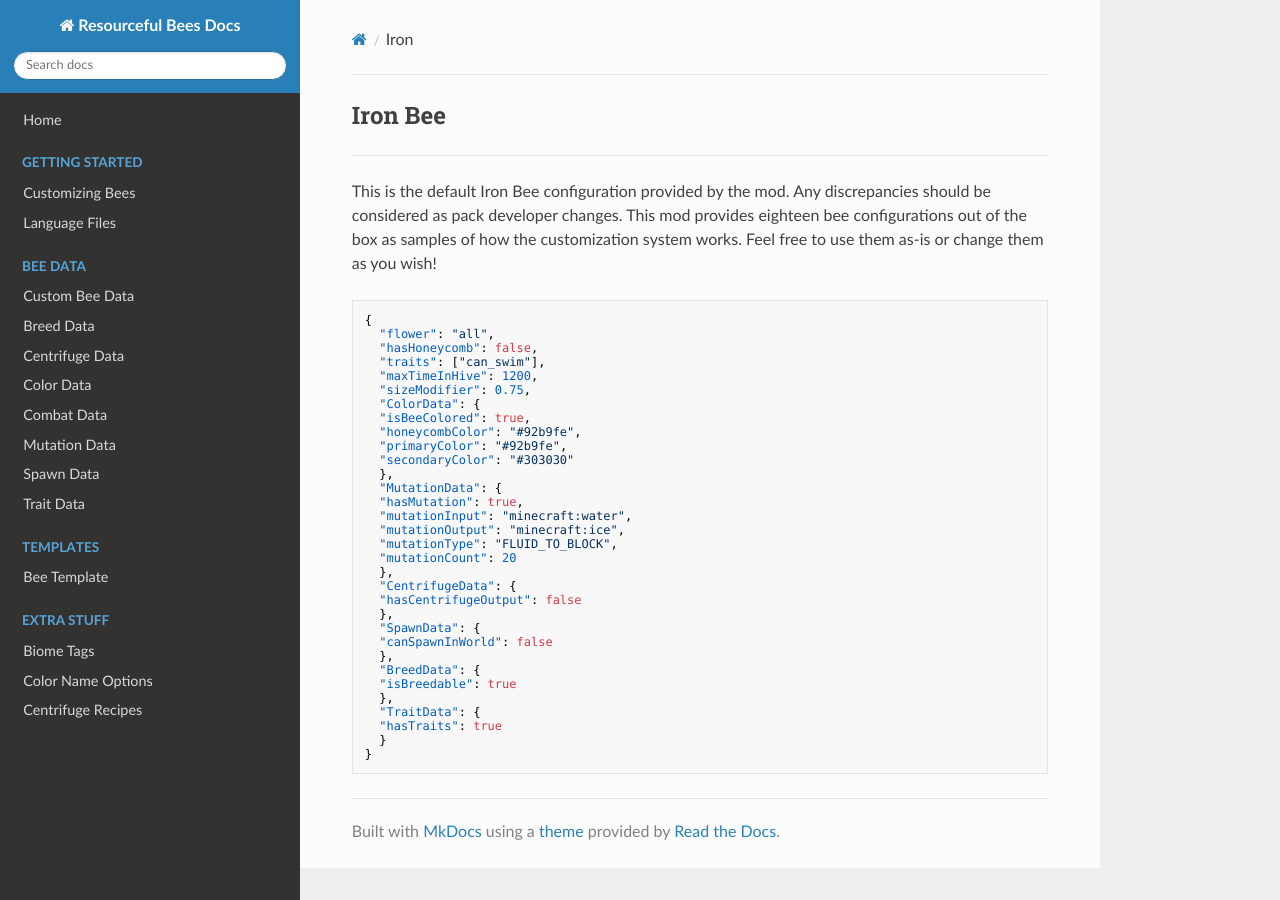
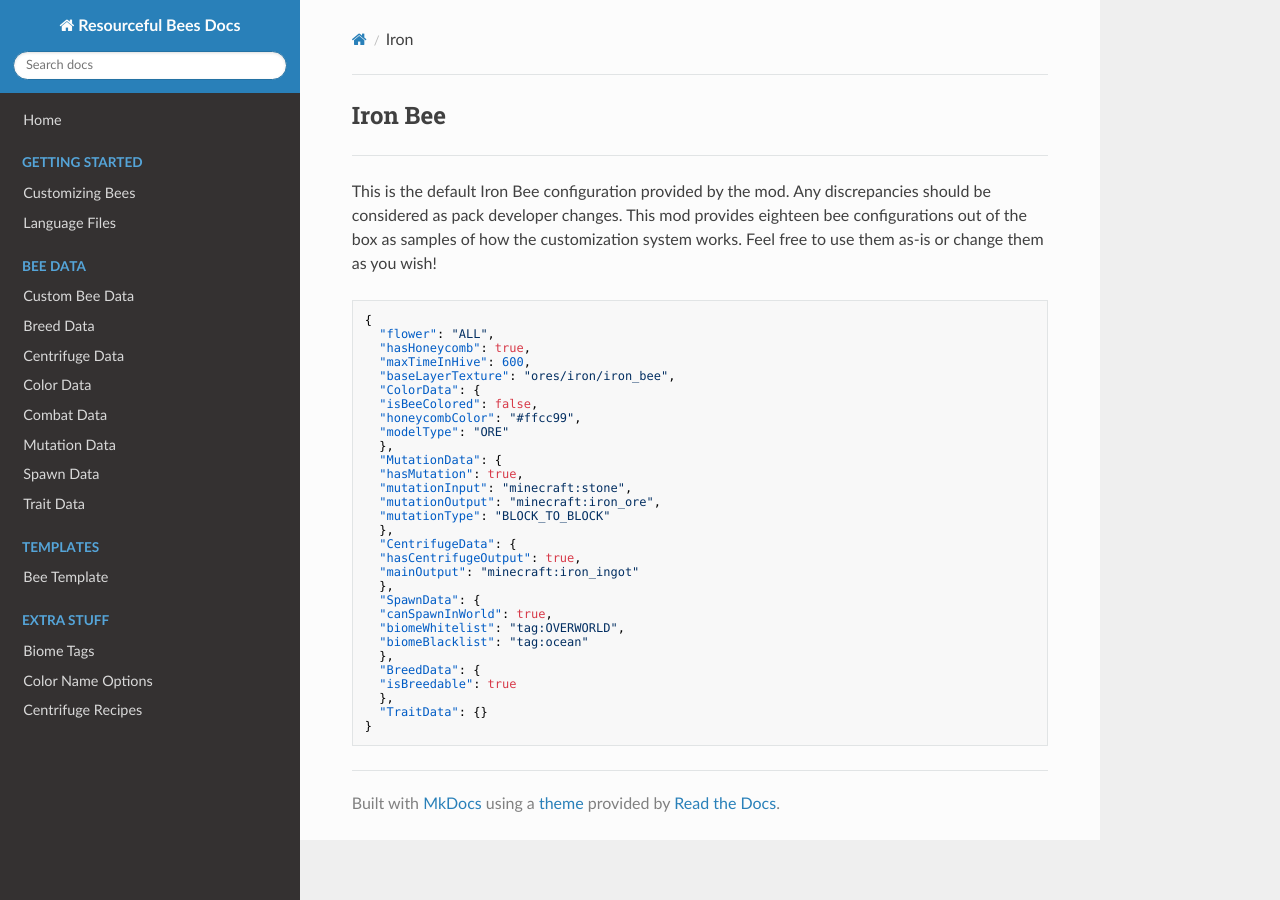
Before and after one commit to Team-Resourceful/ResourcefulBeesDocs, an MkDocs documentation site: the page built from docs/default_bees/iron.md, in a window 1280 px wide. Built offline with MkDocs 1.6.1, drawn with Linux system fonts in a browser that asks for light colours; nearby versions of some CDN libraries.

Commit message:
docs/default_bees/iron.md updated from https://stackedit.io/

````diff
--- a/docs/default_bees/iron.md
+++ b/docs/default_bees/iron.md
@@ -4,38 +4,36 @@ This is the default Iron Bee configuration provided by the mod. Any discrepancie
 
 ```json
 {
-  "flower": "all",
-  "hasHoneycomb": false,
-  "traits": ["can_swim"],
-  "maxTimeInHive": 1200,
-  "sizeModifier": 0.75,
+  "flower": "ALL",
+  "hasHoneycomb": true,
+  "maxTimeInHive": 600,
+  "baseLayerTexture": "ores/iron/iron_bee",
   "ColorData": {
-  "isBeeColored": true,
-  "honeycombColor": "#92b9fe",
-  "primaryColor": "#92b9fe",
-  "secondaryColor": "#303030"
+  "isBeeColored": false,
+  "honeycombColor": "#ffcc99",
+  "modelType": "ORE"
   },
   "MutationData": {
   "hasMutation": true,
-  "mutationInput": "minecraft:water",
-  "mutationOutput": "minecraft:ice",
-  "mutationType": "FLUID_TO_BLOCK",
-  "mutationCount": 20
+  "mutationInput": "minecraft:stone",
+  "mutationOutput": "minecraft:iron_ore",
+  "mutationType": "BLOCK_TO_BLOCK"
   },
   "CentrifugeData": {
-  "hasCentrifugeOutput": false
+  "hasCentrifugeOutput": true,
+  "mainOutput": "minecraft:iron_ingot"
   },
   "SpawnData": {
-  "canSpawnInWorld": false
+  "canSpawnInWorld": true,
+  "biomeWhitelist": "tag:OVERWORLD",
+  "biomeBlacklist": "tag:ocean"
   },
   "BreedData": {
   "isBreedable": true
   },
-  "TraitData": {
-  "hasTraits": true
-  }
+  "TraitData": {}
 }
 ```
 <!--stackedit_data:
-eyJoaXN0b3J5IjpbMjAzNjY2OTUzOF19
+eyJoaXN0b3J5IjpbLTMyMzg0MjY1OV19
 -->
````
